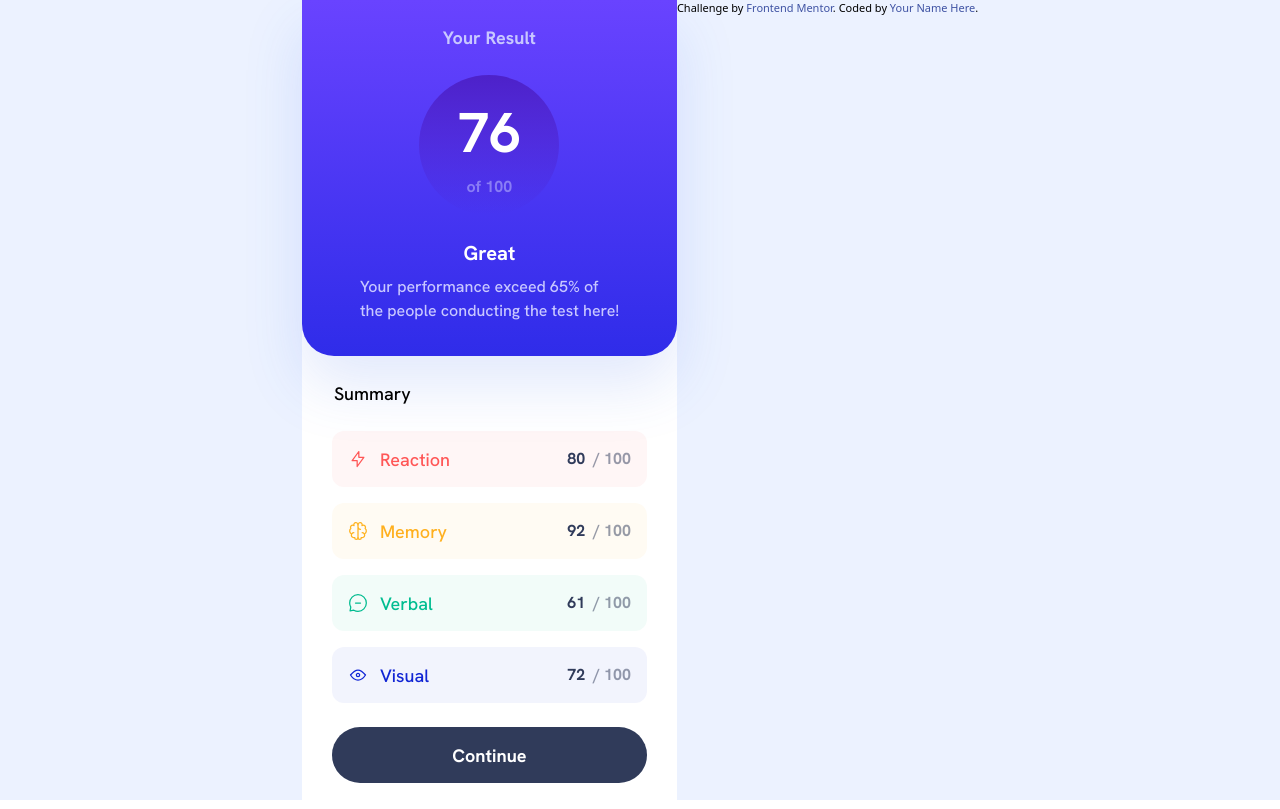
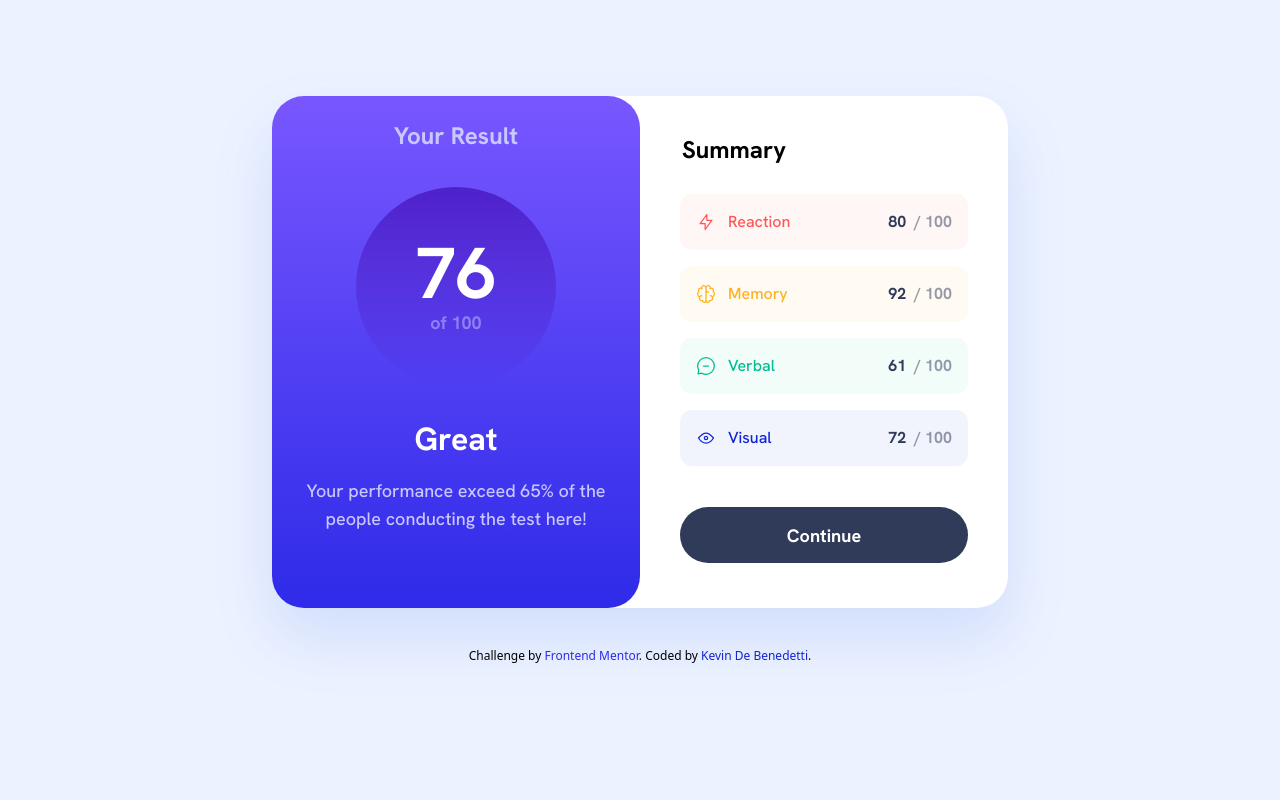
Before and after one commit to KevinDeBenedetti/results_summary_component, a plain HTML site: page index.html in a window 1280 px wide. Drawn offline with nearby package versions, Linux system fonts and the light colour scheme.

Commit message:
Update & fix details

```diff
--- a/index.html
+++ b/index.html
@@ -11,18 +11,9 @@
 
   <title>Frontend Mentor | Results summary component</title>
 
-  <!-- Feel free to remove these styles or customise in your own stylesheet 👍 -->
-  <style>
-    .attribution { font-size: 11px; text-align: center; }
-    .attribution a { color: hsl(228, 45%, 44%); }
-  </style>
-
   <script>
     tailwind.config = {
       theme: {
-        screens: {
-          'desktop': '1440px'
-        },
         fontFamily: {
           'hanken': ['Hanken Grotesk', 'sans-serif']
         },
@@ -32,8 +23,8 @@
             OrangeYellow: 'hsl(39, 100%, 56%)',
             GreenTeal: 'hsl(166, 100%, 37%)',
             CobaltBlue: 'hsl(234, 85%, 45%)',
-            LightSlateBlue: 'hsl(252, 100%, 67%)',
-            LightRoyalBlue: 'hsl(241, 81%, 54%)',
+            LightSlateBlue: 'hsla(252, 100%, 67%, 100%)',
+            LightRoyalBlue: 'hsla(241, 81%, 54%, 100%)',
             VioletBlue: 'hsla(256, 72%, 46%, 1)',
             PersianBlue: 'hsla(241, 72%, 46%, 0)',
             White: 'hsl(0, 0%, 100%)',
@@ -49,38 +40,39 @@
 
 <body>
 
-  <main class="flex justify-center desktop:items-center h-screen bg-[#ECF2FF] relative">
+  <main class="flex flex-col items-center justify-center h-screen bg-[#ECF2FF]">
 
-    <section class="desktop:rounded-[32px] desktop:flex h-[809px] desktop:h-[512px] max-w-[375px] desktop:max-w-[736px] text-[18px] bg-White font-hanken">
+    <section class="h-[809px] w-full md:rounded-[32px] md:flex md:h-[512px] md:w-[736px] text-[18px] bg-White font-hanken shadow-[0_30px_60px_0px_rgba(61,108,236,0.15)]">
 
-      <div class="flex flex-col items-center h-[356px] desktop:h-full rounded-bl-[32px] desktop:rounded-[32px] rounded-br-[32px] shadow" style="background: linear-gradient(180deg, #7755FF 0%, #6943FF 0%, #2F2CE9 100%); box-shadow: 0px 30px 60px rgba(60.93, 107.87, 235.88, 0.15);">
+      <div class="flex flex-col items-center h-[356px] md:h-full md:w-[368px] rounded-bl-[32px] md:rounded-[32px] rounded-br-[32px] bg-gradient-to-b from-LightSlateBlue to-LightRoyalBlue">
 
-        <p class="text-LightLavender font-bold font-bold pt-6 desktop:text-2xl">Your Result</p>
+        <p class="text-LightLavender font-bold font-bold mt-6 md:text-2xl">Your Result</p>
 
-        <div class="mt-6 desktop:mt-[35px] flex flex-col justify-center items-center rounded-full h-[140px] desktop:h-[200px] w-[140px] desktop:w-[200px]" style="background: linear-gradient(180deg, #4D21C9 0%, rgba(36.82, 33.47, 200.81, 0) 100%, rgba(36.82, 33.47, 200.81, 0) 100%)">
+        <div class="mt-6 md:mt-[35px] flex flex-col justify-center items-center rounded-full h-[140px] md:h-[200px] w-[140px] md:w-[200px] bg-gradient-to-b from-VioletBlue to-PersianBlue">
 
-          <span class="text-White text-[56px] desktop:text-7xl font-extrabold">76</span>
+          <span class="text-White text-[56px] md:text-7xl font-extrabold">76</span>
 
-          <span class="font-bold text-LightLavender opacity-50 text-base desktop:text-lg">of 100</span>
+          <span class="font-bold text-LightLavender opacity-50 text-base md:text-lg">of 100</span>
+
         </div>
 
-        <p class="mt-6 desktop:mt-7 text-xl text-White font-bold">Great</p>
+        <p class="mt-6 md:mt-7 text-[24px] md:text-[32px] text-White font-bold">Great</p>
 
-        <p class="mt-2 desktop:mt-3.5 ml-[58px] mr-[57px] h-[42px] text-base desktop:text-lg text-LightLavender desktop:text-center">Your performance exceed 65% of the people conducting the test here!</p>
+        <p class="mt-2 md:mt-3.5 ml-[58px] mr-[57px] md:mx-[34px] mb-[40px] h-[42px] text-base font-medium md:text-lg text-LightLavender text-center">Your performance exceed 65% of the people conducting the test here!</p>
 
       </div>
 
-      <div class="mt-6 mx-[30px]">
+      <div class="mt-6 md:mt-[38px] mx-[30px] mb-[30px] md:mx-auto flex flex-col items-center">
 
-        <h2 class="pl-[2px] desktop:text-2xl">Summary</h2>
+        <h2 class="pl-[2px] md:text-2xl w-full font-bold text-[18px]">Summary</h2>
 
-        <div class="border-0 border-[#E7E7E7] mt-6 desktop:mt-7 flex items-center justify-between h-[56px] rounded-[12px] bg-LightRed bg-opacity-5">
+        <div class="w-full border-0 border-[#E7E7E7] mt-6 md:mt-7 flex items-center justify-between md:w-[288px] h-[56px] rounded-[12px] bg-LightRed bg-opacity-5">
 
           <div class="flex items-center">
 
             <img class="ml-4 h-5 w-5" src="./assets/images/icon-reaction.svg" alt="icon reaction">
 
-            <p class="ml-3 text-LightRed font-medium">Reaction</p>
+            <p class="ml-3 text-LightRed font-medium text-[16px]">Reaction</p>
 
           </div>
 
@@ -91,13 +83,13 @@
 
         </div>
 
-        <div class="border-0 border-[#E7E7E7] mt-4 flex items-center justify-between h-[56px] rounded-[12px] bg-OrangeYellow bg-opacity-5">
+        <div class="w-full border-0 border-[#E7E7E7] mt-4 flex items-center justify-between md:w-[288px] h-[56px] rounded-[12px] bg-OrangeYellow bg-opacity-5">
 
           <div class="flex items-center">
 
             <img class="ml-4 h-5 w-5" src="./assets/images/icon-memory.svg" alt="icon reaction">
 
-            <p class="ml-3 text-OrangeYellow font-medium">Memory</p>
+            <p class="ml-3 text-OrangeYellow font-medium text-[16px]">Memory</p>
 
           </div>
 
@@ -108,13 +100,13 @@
 
         </div>
 
-        <div class="border-0 border-[#E7E7E7] mt-4 flex items-center justify-between h-[56px] rounded-[12px] bg-GreenTeal bg-opacity-5">
+        <div class="w-full border-0 border-[#E7E7E7] mt-4 flex items-center justify-between md:w-[288px] h-[56px] rounded-[12px] bg-GreenTeal bg-opacity-5">
 
           <div class="flex items-center">
 
             <img class="ml-4 h-5 w-5" src="./assets/images/icon-verbal.svg" alt="icon reaction">
 
-            <p class="ml-3 text-GreenTeal font-medium">Verbal</p>
+            <p class="ml-3 text-GreenTeal font-medium text-[16px]">Verbal</p>
 
           </div>
 
@@ -125,13 +117,13 @@
 
         </div>
 
-        <div class="border-0 border-[#E7E7E7] mt-4 flex items-center justify-between h-[56px] rounded-[12px] bg-CobaltBlue bg-opacity-5">
+        <div class="w-full border-0 border-[#E7E7E7] mt-4 flex items-center justify-between md:w-[288px] h-[56px] rounded-[12px] bg-CobaltBlue bg-opacity-5">
 
           <div class="flex items-center">
 
             <img class="ml-4 h-5 w-5" src="./assets/images/icon-visual.svg" alt="icon reaction">
 
-            <p class="ml-3 text-CobaltBlue font-medium">Visual</p>
+            <p class="ml-3 text-CobaltBlue font-medium text-[16px]">Visual</p>
 
           </div>
 
@@ -142,7 +134,7 @@
 
         </div>
 
-        <button class="h-14 w-[315px] bg-DarkGrayBlue mt-6 desktop:mt-[41px] rounded-[128px] text-White font-bold">
+        <button class="h-14 w-full md:w-[288px] h-[56px] bg-DarkGrayBlue mt-6 md:mt-[41px] rounded-[128px] text-White font-bold hover:bg-gradient-to-b from-LightSlateBlue to-LightRoyalBlue">
           Continue
         </button>
 
@@ -150,9 +142,9 @@
 
     </section>
 
-    <footer class="attribution">
-      Challenge by <a href="https://www.frontendmentor.io?ref=challenge" target="_blank">Frontend Mentor</a>.
-      Coded by <a href="#">Your Name Here</a>.
+    <footer class="text-xs text-center my-10">
+      Challenge by <a class="text-LightRoyalBlue" href="https://www.frontendmentor.io?ref=challenge" target="_blank">Frontend Mentor</a>.
+      Coded by <a href="#" class="text-CobaltBlue hover:text-GreenTeal hover:underline">Kevin De Benedetti</a>.
     </footer>
 
   </main>
```
Also changed, not shown: 2 other files.
